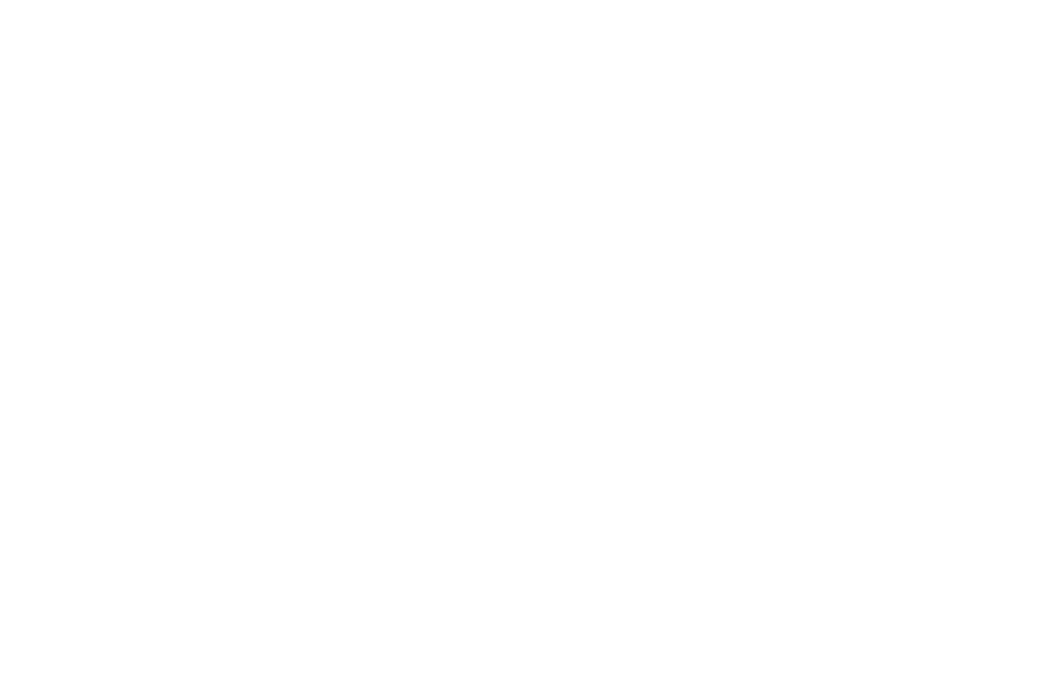
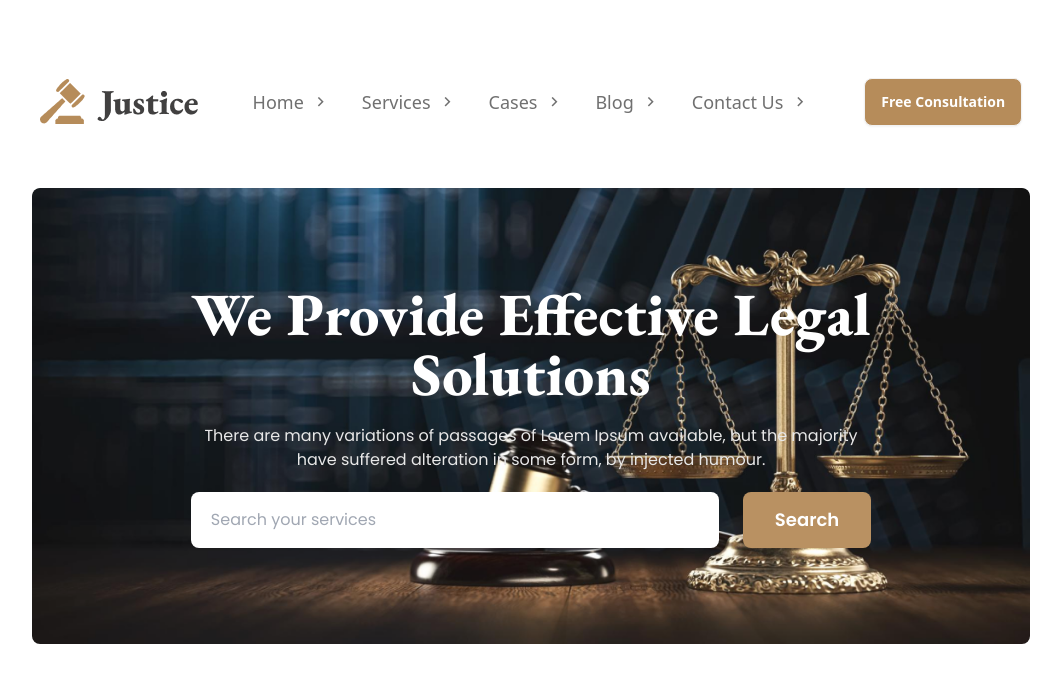
Before and after one commit to Nujat-Zaman-Chowdhury/Legal-solution, a plain HTML site: page index.html in a window 1280 px wide. Shown: the whole page, without its empty margins (109-1170 px from the left). Drawn offline with nearby package versions, Linux system fonts and the light colour scheme.

Commit message:
added header section

```diff
--- a/index.html
+++ b/index.html
@@ -11,10 +11,10 @@
     <!-- google font -->
     <link rel="preconnect" href="https://fonts.googleapis.com">
     <link rel="preconnect" href="https://fonts.gstatic.com" crossorigin>
-    <link href="https://fonts.googleapis.com/css2?family=EB+Garamond:wght@400;500;600;700;800&family=Poppins:wght@300;400;500;600;700;800;900&display=swap" rel="stylesheet">
+    <link href="https://fonts.googleapis.com/css2?family=EB+Garamond:wght@400;500;600;700;800&display=swap" rel="stylesheet">
     <link rel="preconnect" href="https://fonts.googleapis.com">
     <link rel="preconnect" href="https://fonts.gstatic.com" crossorigin>
-    <link href="https://fonts.googleapis.com/css2?family=EB+Garamond:wght@400;500;600;700;800&display=swap" rel="stylesheet">
+    <link href="https://fonts.googleapis.com/css2?family=Poppins:wght@400;500;600;700;800&display=swap" rel="stylesheet">
     <title>Legal Solution</title>
     <script>
         tailwind.config = {
@@ -22,27 +22,61 @@
             extend: {
               colors: {
                 clifford: '#da373d',
-                'primary-color':'#B68C5A'
+                'primary-color':'#B68C5A',
+                'grey-color':'#707070'
               }
             }
           }
         }
       </script>
     <style>
-        .font-ebgatamond{
+        .font-eb-garamond{
             font-family: 'EB Garamond', serif;
         }
         .font-poppins{
             font-family: 'Poppins', sans-serif;
         }
+
     </style>
 </head>
 <body>
-    <header>
-        <nav>
-
-        </nav>
-
+    <header class="p-4">
+        <div class="container mx-auto mt-5 lg:mt-12 lg:max-w-[80%]">
+            <nav>
+                <div class="navbar">
+                    <div class="navbar-start">
+                      <img src="images/logo2.png" alt="">
+                    </div>
+                    <div class="navbar-center hidden lg:flex text-grey-color">
+                      <ul class="menu menu-horizontal px-1 text-lg">
+                          <li><a>Home <i class="ri-arrow-right-s-line"></i></a></li>
+                          <li><a>Services <i class="ri-arrow-right-s-line"></i></a></li>
+                          <li><a>Cases <i class="ri-arrow-right-s-line"></i></a></li>
+                          <li><a>Blog <i class="ri-arrow-right-s-line"></i></a></li>
+                          <li><a>Contact Us <i class="ri-arrow-right-s-line"></i></a></li>
+                      </ul>
+                    </div>
+                    <div class="navbar-end">
+                      <button class="btn bg-primary-color text-white font-semibold">Free Consultation</button>
+                    </div>
+                  </div>
+            </nav>
+        </div>
+        <!-- banner section -->
+        <div class="container mx-auto mt-12 lg:max-w-[80%] text-center">
+            <div class="bg-cover rounded-lg before:bg-gradient-to-r from-[#111] to-[#11111100] opacity-95" style="background-image: url(/images/banner.png)">
+                <div class="hero-content text-center">
+                  <div class="p-6 lg:py-20 lg:px-60 text-white font-eb-garamond">
+                    <h1 class="mb-5 text-2xl lg:text-6xl font-extrabold ">We Provide Effective Legal Solutions</h1>
+                    <p class="mb-5 text-[#E7E7E7] lg:w-[689px] mx-auto font-poppins">There are many variations of passages of Lorem Ipsum available, but the majority have suffered alteration in some form, by injected humour.</p>
+                    <div class="flex  justify-center gap-1 lg:gap-6 font-poppins">
+                        <input class="rounded-lg  lg:pr-48 lg:pl-5 py-4" type="text" placeholder="Search your services">
+                        <button class="p-3 lg:px-8 py-3 lg:text-lg font-semibold rounded-lg text-white bg-primary-color border-0">Search</button>
+                    </div>
+                  </div>
+                </div>
+              </div>
+        </div>
     </header>
     <main>
 
```
